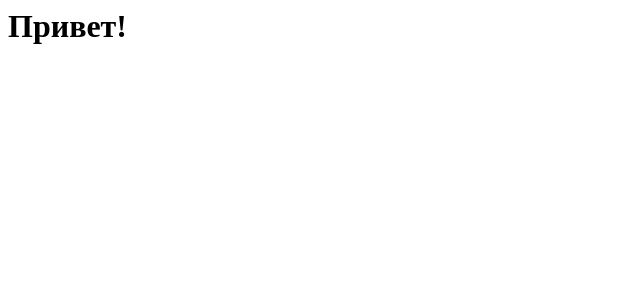
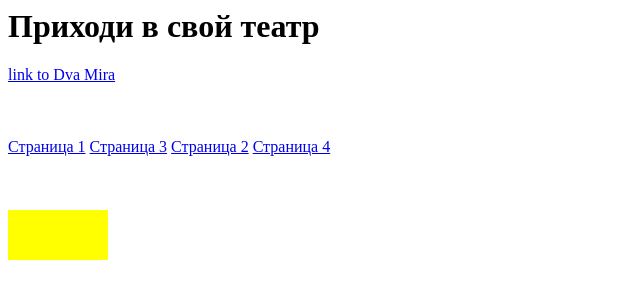
Before and after one commit to sergannn-dev/guinplenduxxa.github.io, a plain HTML site: page index.html in a window 1280 px wide. Shown: the whole page, without its empty margins (0-640 px from the left). Drawn offline with Linux system fonts and the light colour scheme.

Commit message:
Update index.html
добавила свой сайт

```diff
--- a/index.html
+++ b/index.html
@@ -1,6 +1,20 @@
-<html>
-  <body>
+<meta charset="utf8">
+<h1> Приходи в свой театр </h1>
 
-  </body>
-  <h1>Привет!</h1>
-</html>
+<a href="http://dvami.ru/"> link to Dva Mira </a>
+
+<br></br>
+<br></br>
+
+<a href="page1.html">Страница 1</a>
+  <a href="page3.html">Страница 3</a>
+   <a href="page2.html">Страница 2</a>
+    <a href="page4.html">Страница 4</a>
+
+    <br></br>
+    <br></br>
+
+    <a style="background: yellow;
+    width: 100px;
+    height: 50px;
+    display: inline-block;" href="http://vk.cc/avF1xP" title="Оставить заявку"></a> <b></b>
```
